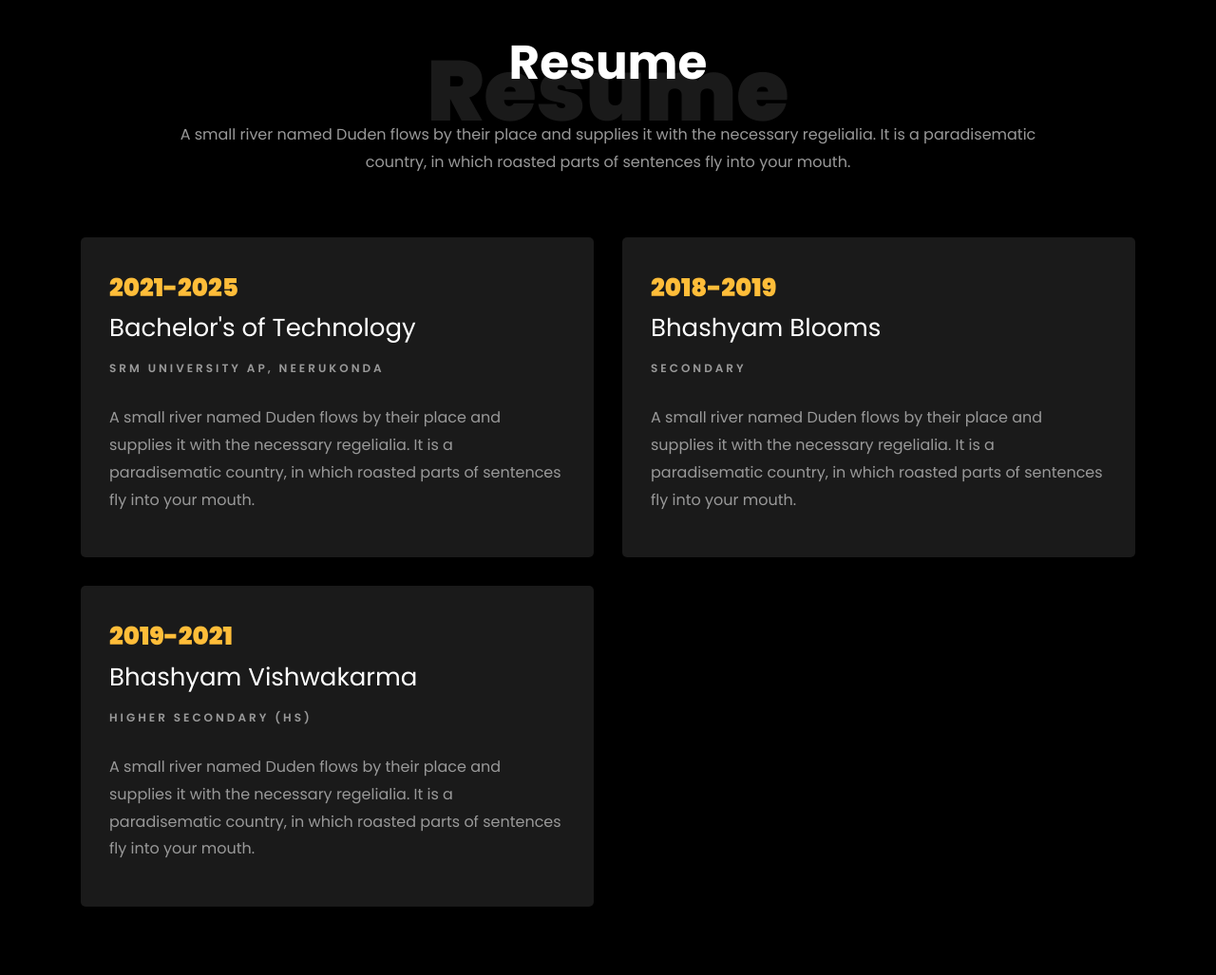
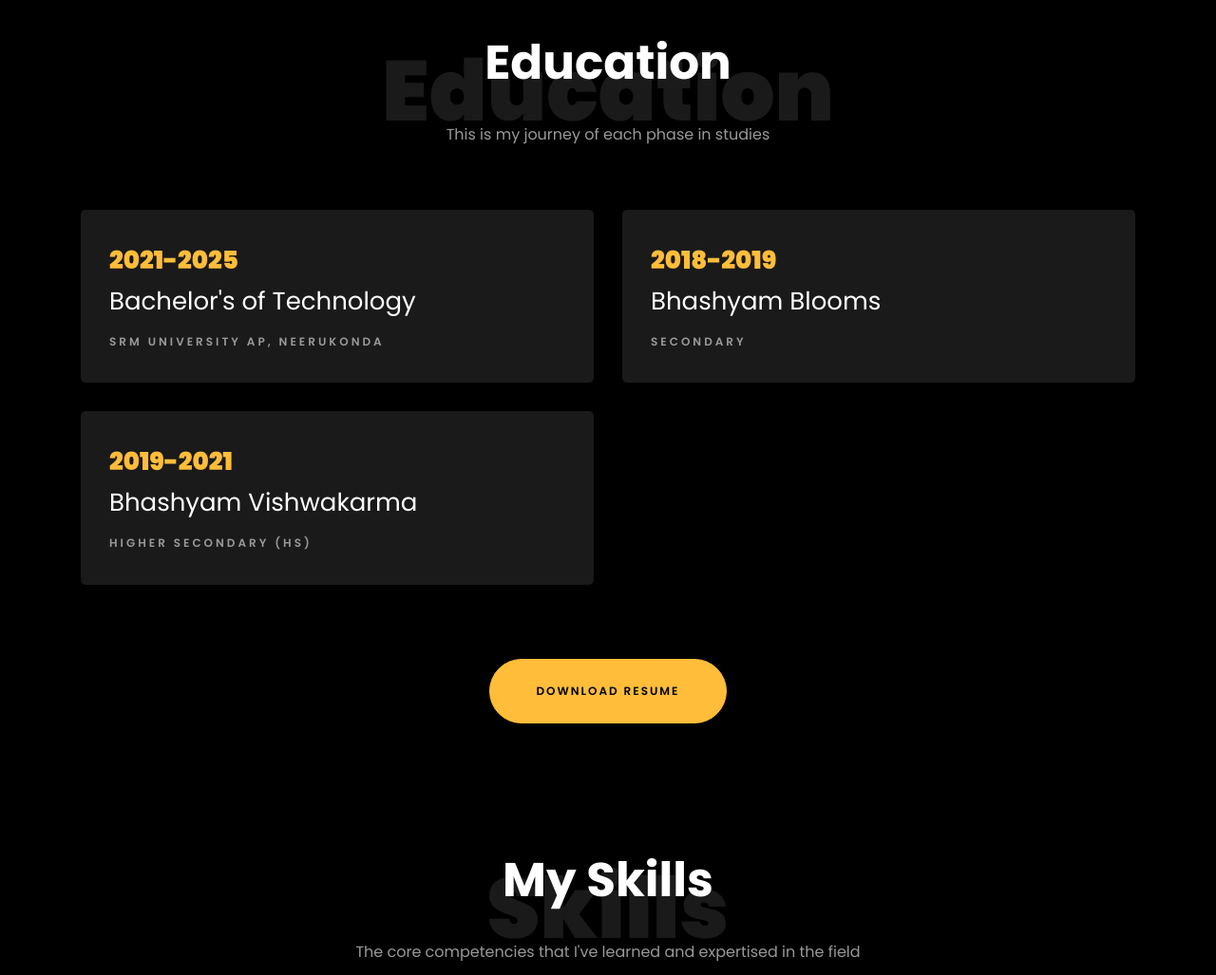
Before and after one commit to BhargavVenkataSai/Portfolio, a plain HTML site: page index.html in a window 1280 px wide. Shown: the part 1640-2667 px from the top of the page at 95% size. Drawn offline with Linux system fonts and the light colour scheme; files whose address does not match are found by name.

Commit message:
Updated portfolio with new changes

```diff
--- a/index.html
+++ b/index.html
@@ -102,7 +102,7 @@
 	                <span class="number" data-number="10">0</span>
 	                <span>Project complete</span>
                 </p>
-                <p><a href="#" class="btn btn-primary py-3 px-3">Download Resume</a></p>
+                <p><a href="https://drive.google.com/file/d/15Bb-nA4BksRecw-C99Wk9BS0yEAFHCJF/view?usp=drive_link" class="btn btn-primary py-3 px-3">Download Resume</a></p>
               </div>
 	          </div>
 	        </div>
@@ -114,9 +114,9 @@
     	<div class="container">
     		<div class="row justify-content-center pb-5">
           <div class="col-md-10 heading-section text-center ftco-animate">
-          	<h1 class="big big-2">Resume</h1>
-            <h2 class="mb-4">Resume</h2>
-            <p>A small river named Duden flows by their place and supplies it with the necessary regelialia. It is a paradisematic country, in which roasted parts of sentences fly into your mouth.</p>
+          	<h1 class="big big-2">Education</h1>
+            <h2 class="mb-4">Education </h2>
+            <p>This is my journey of each phase in studies</p>
           </div>
         </div>
     		<div class="row">
@@ -126,13 +126,11 @@
     					<span class="date">2021-2025</span>
     					<h2>Bachelor's of Technology </h2>
     					<span class="position">SRM University AP, Neerukonda</span>
-    					<p class="mt-4">A small river named Duden flows by their place and supplies it with the necessary regelialia. It is a paradisematic country, in which roasted parts of sentences fly into your mouth.</p>
     				</div>
     				<div class="resume-wrap ftco-animate">
     					<span class="date">2019-2021</span>
     					<h2>Bhashyam Vishwakarma</h2>
     					<span class="position">Higher Secondary (HS)</span>
-    					<p class="mt-4">A small river named Duden flows by their place and supplies it with the necessary regelialia. It is a paradisematic country, in which roasted parts of sentences fly into your mouth.</p>
     				</div>
     			</div>
 
@@ -141,13 +139,12 @@
     					<span class="date">2018-2019</span>
     					<h2> Bhashyam Blooms</h2>
     					<span class="position">Secondary </span>
-    					<p class="mt-4">A small river named Duden flows by their place and supplies it with the necessary regelialia. It is a paradisematic country, in which roasted parts of sentences fly into your mouth.</p>
     				</div>
     			</div>
     		</div>
     		<div class="row justify-content-center mt-5">
     			<div class="col-md-6 text-center ftco-animate">
-    				<p><a href="#" class="btn btn-primary py-4 px-5">Download CV</a></p>
+    				<p><a href="#" class="btn btn-primary py-4 px-5">Download Resume</a></p>
     			</div>
     		</div>
     	</div>
```
